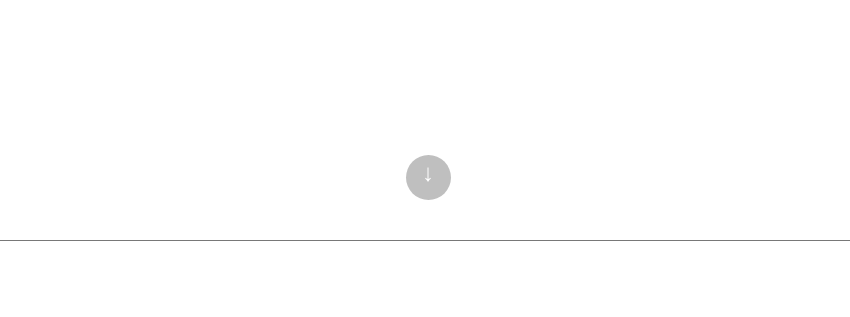
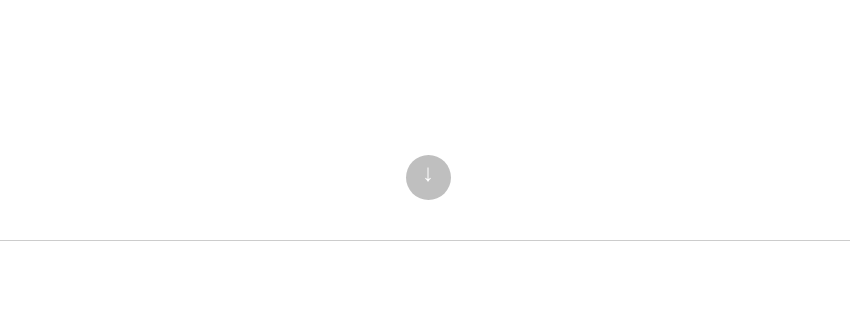
Before and after one commit to jzilg/jzilg.github.io, a plain HTML site: page index.html in a window 1280 px wide. Shown: the part 560-877 px from the top of the page, without its empty margins (212-1062 px from the left). Drawn offline with Linux system fonts and the light colour scheme.

Commit message:
change border-style of hr for correct color-display

```diff
--- a/index.html
+++ b/index.html
@@ -50,6 +50,7 @@
             margin: 0;
             border-bottom: 0;
             border-color: #CCC;
+            border-style: solid;
         }
 
         a {
```
